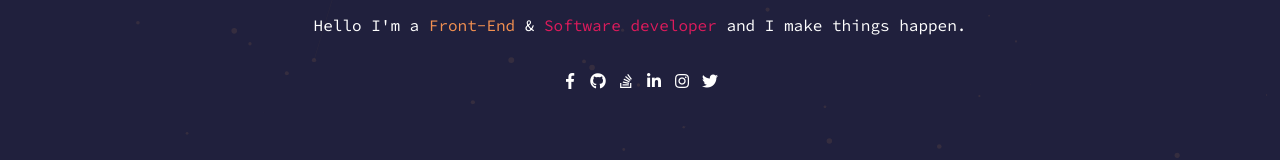
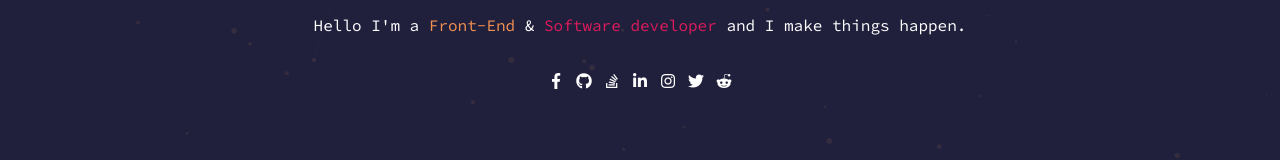
Before and after one commit to markrowi/markrowi.github.io, a plain HTML site: page index.html in a window 1280 px wide. Shown: the part 398-558 px from the top of the page. Drawn offline with Linux system fonts and the light colour scheme.

Commit message:
Added reddit

```diff
--- a/index.html
+++ b/index.html
@@ -32,7 +32,7 @@
 						<a href="https://www.linkedin.com/in/markrowi/"><i class="fab fa-linkedin-in"></i></a>
 						<a href="https://www.instagram.com/markrowi/"><i class="fab fa-instagram"></i></a>
 						<a href="https://twitter.com/@MarkRowi"><i class="fab fa-twitter"></i></a>
-						<!-- <a href="https://www.facebook.com/markrowi"><i class="fab fa-reddit-alien"></i></a> -->
+						<a href="https://www.reddit.com/user/markrowi"><i class="fab fa-reddit-alien"></i></a>
 					</ul>
 
 			</article>
```
